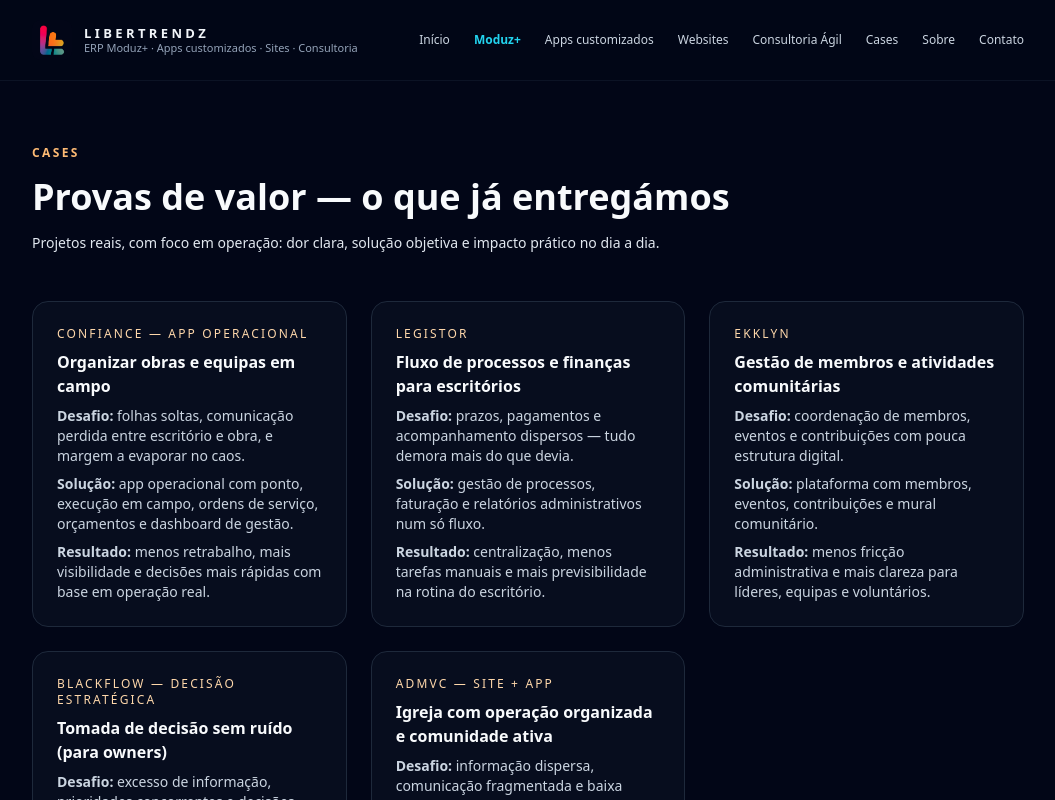
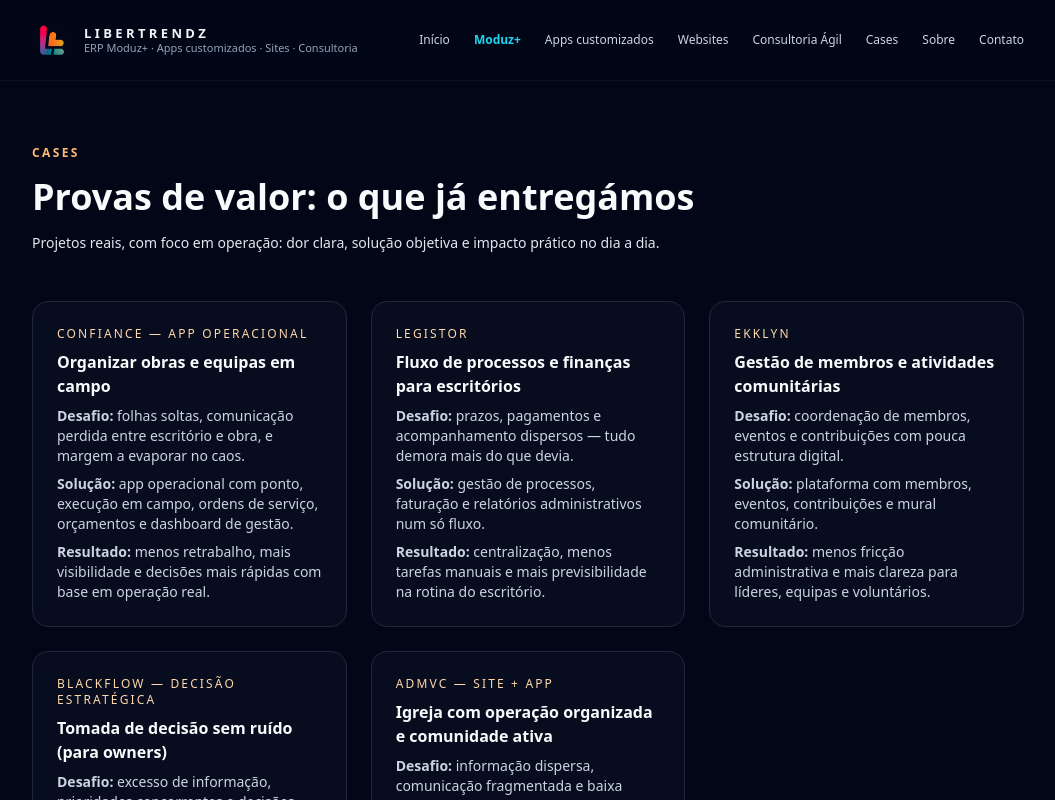
Before and after one commit to libertrendz/libertrendz-site, a Next.js app: page /cases in a window 1280 px wide. Shown: the top 800 px of the page, without its empty margins (112-1167 px from the left). Built offline with nearby package versions, Linux system fonts and the light colour scheme.

Commit message:
Update page.tsx

```diff
--- a/app/cases/page.tsx
+++ b/app/cases/page.tsx
@@ -12,7 +12,7 @@ export default function CasesPage() {
             Cases
           </p>
           <h1 className="text-3xl font-bold leading-tight md:text-4xl">
-            Provas de valor — o que já entregámos
+            Provas de valor: o que já entregámos
           </h1>
           <p className="text-sm text-slate-200 max-w-2xl">
             Projetos reais, com foco em operação: dor clara, solução objetiva e
```
